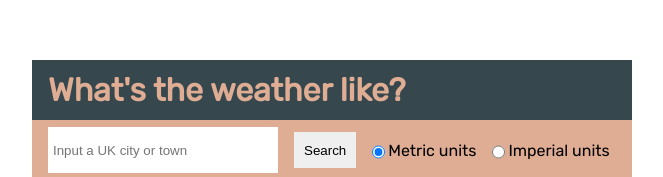
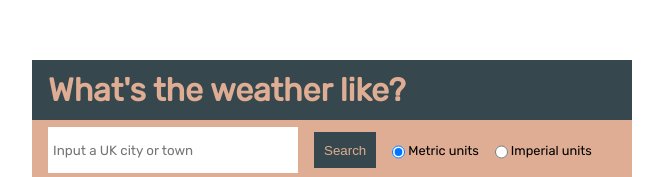
Before and after one commit to bryn-ellison/weather-app, a plain HTML site: page index.html in a window 1280 px wide. Shown: the part 148-325 px from the top of the page, without its empty margins (308-971 px from the left). Drawn offline with Linux system fonts and the light colour scheme; no server answers.

Commit message:
minor styling amends

```diff
--- a/styles.css
+++ b/styles.css
@@ -43,7 +43,6 @@ p {
 
 #form-container {
     display: flex;
-    flex-direction: row;
     align-items: center;
     justify-items: center;
     background-color: #dfac94;
@@ -58,12 +57,14 @@ input {
 
 label{
     vertical-align: 5px;
+    font-size: 0.8rem;
   }
 
 
 #search {
-    width: 220px;
+    width: 240px;
     padding: 5px;
+    font-family: 'Rubik', sans-serif;
 }
 
 #search:focus {
@@ -76,6 +77,8 @@ button {
     border: none;
     height: 60%;
     padding: 10px;
+    background-color: #36484d;
+    color: #dfac94;
 }
 
 #weather-container {
```
